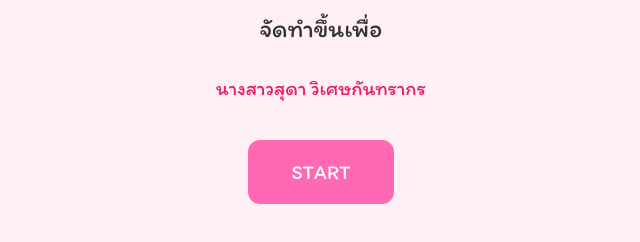
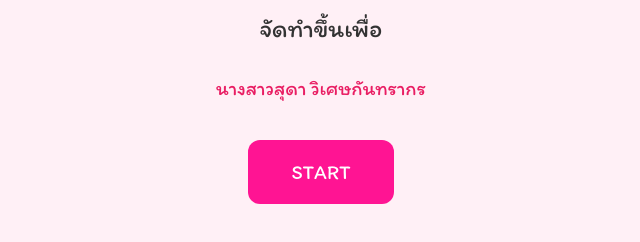
Before and after one commit to RealPocky/anniversary-surprise, a plain HTML site: page index.html in a window 1280 px wide. In both pictures the pointer is over the link "START". Shown: the part 138-380 px from the top of the page, without its empty margins (319-959 px from the left). Drawn offline with Linux system fonts and the light colour scheme.

Commit message:
Update style.css

```diff
--- a/style/style.css
+++ b/style/style.css
@@ -28,6 +28,10 @@ body {
     cursor: pointer;
     transition: background-color 0.3s ease;
   }
+  .start-button:hover {
+    background-color: #ff1493;
+  }
+
 
 /*itim fomt*/
 .itim-regular {
```
